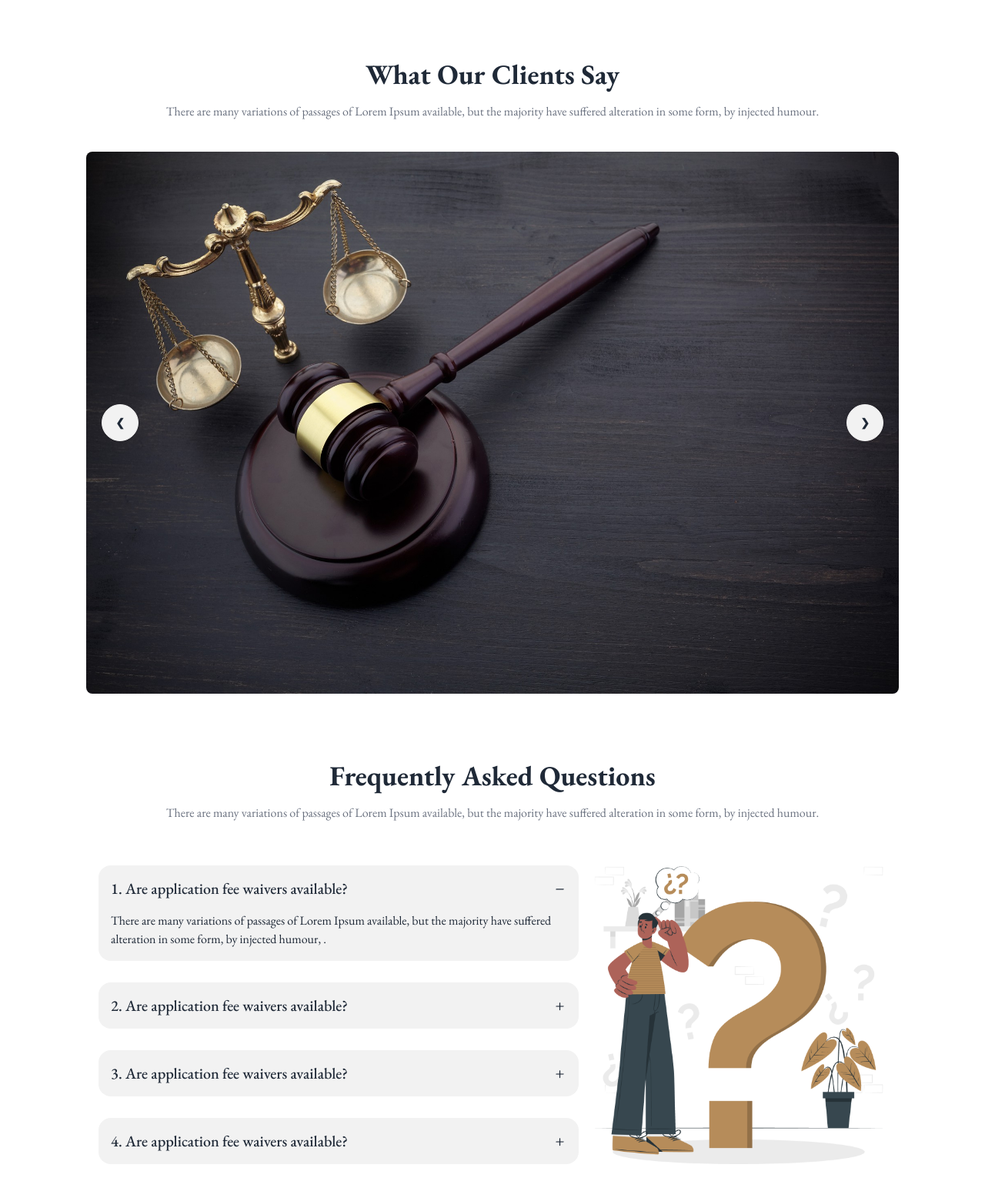
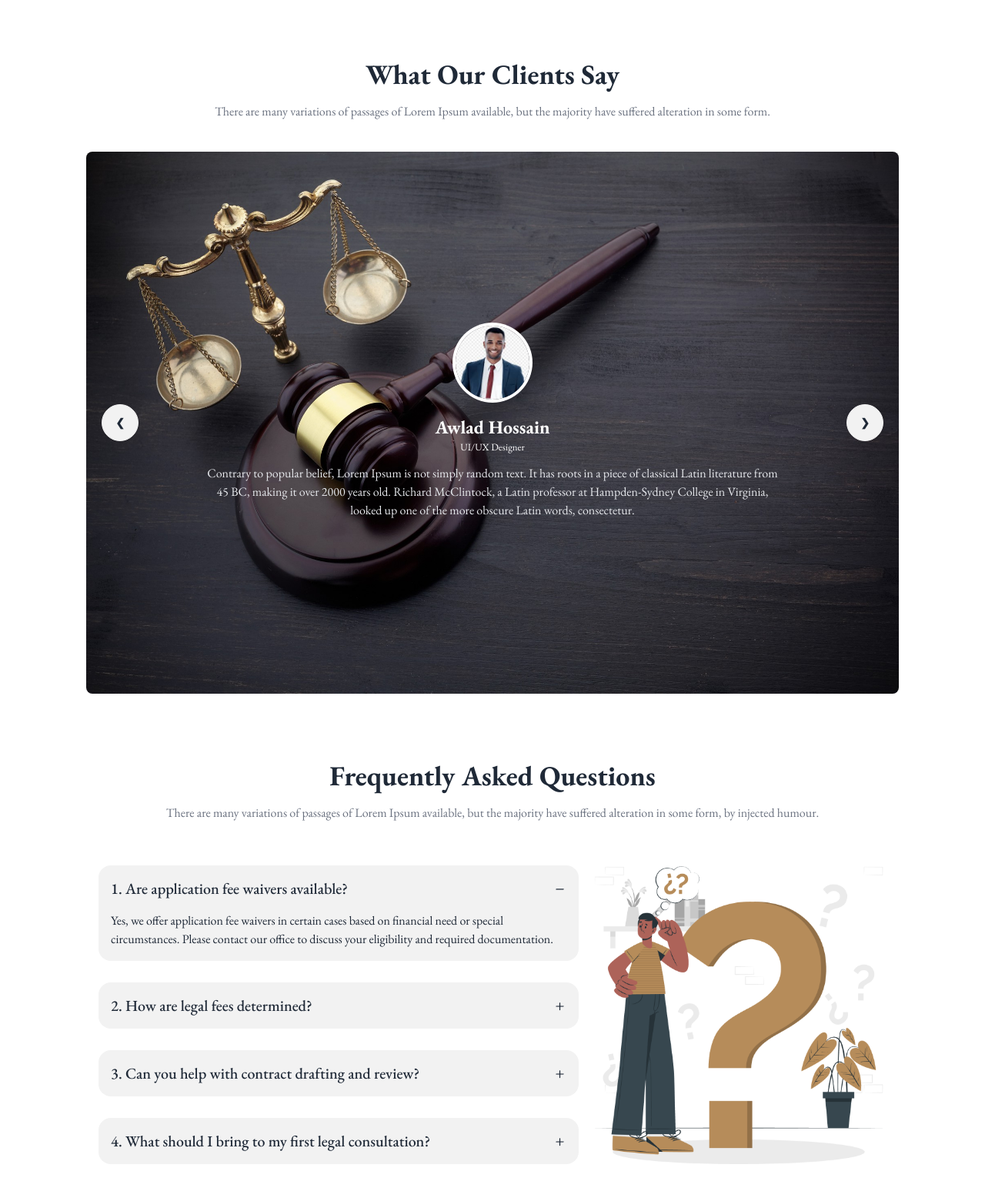
Before and after one commit to sabrh/Legal-Solutions, a plain HTML site: page index.html in a window 1280 px wide. Shown: the part 1664-3220 px from the top of the page at 77% size. Drawn offline with nearby package versions, Linux system fonts and the light colour scheme.

Commit message:
Set website theme to light and completed client reviews section

```diff
--- a/index.html
+++ b/index.html
@@ -1,5 +1,5 @@
 <!DOCTYPE html>
-<html lang="en">
+<html lang="en" data-theme="light">
 <head>
     <meta charset="UTF-8">
     <meta name="viewport" content="width=device-width, initial-scale=1.0">
@@ -121,27 +121,64 @@
         </section>
         <!--Carousel/Client Review Section-->
         <section>
-            <div class="justify-center text-center mt-20 mb-10">
+          <div class="text-center mt-20 mb-10">
               <h4 class="text-4xl font-bold mb-4">What Our Clients Say</h4>
-                <p class="text-gray-500">There are many variations of passages of Lorem Ipsum available, but the majority have suffered alteration in some form, by injected humour.</p>
+              <p class="text-gray-500">There are many variations of passages of Lorem Ipsum available, but the majority have suffered alteration in some form.</p>
           </div>
-            <div class="carousel w-full rounded-lg">
+
+          <!-- Carousel Wrapper -->
+          <div class="carousel w-full">
+              <!-- Slide 1 -->
               <div id="slide1" class="carousel-item relative w-full">
-                  <img src="images/slider-1.jpg" />
+                  <img src="images/slider-1.jpg" class="w-full rounded-lg" />
+                  <div class="absolute inset-0 flex flex-col items-center justify-center text-white text-center px-8">
+                      <div class="avatar mb-5">
+                          <div class="w-24 rounded-full ring-4 ring-white">
+                              <img src="images/client-1.jpeg" alt="client image" />
+                          </div>
+                      </div>
+                      <h4 class="font-bold text-2xl">Awlad Hossain</h4>
+                      <small class="mb-3">UI/UX Designer</small>
+                      <p class="w-3/4 text-center text-gray-200">Contrary to popular belief, Lorem Ipsum is not simply random text. It has roots in a piece of classical Latin literature from 45 BC, making it over 2000 years old. Richard McClintock, a Latin professor at Hampden-Sydney College in Virginia, looked up one of the more obscure Latin words, consectetur.</p>
+                  </div>
                   <div class="absolute left-5 right-5 top-1/2 flex -translate-y-1/2 transform justify-between">
                       <a href="#slide3" class="btn btn-circle">❮</a>
                       <a href="#slide2" class="btn btn-circle">❯</a>
                   </div>
               </div>
+
+              <!-- Slide 2 -->
               <div id="slide2" class="carousel-item relative w-full">
-                  <img src="images/slider-2.jpg" />
+                  <img src="images/slider-2.jpg" class="w-full rounded-lg" />
+                  <div class="absolute inset-0 flex flex-col items-center justify-center text-white text-center px-8">
+                      <div class="avatar mb-5">
+                          <div class="w-24 rounded-full ring-4 ring-white">
+                              <img src="images/client-2.jpeg" alt="client image" />
+                          </div>
+                      </div>
+                      <h4 class="font-bold text-2xl">Christian Bale</h4>
+                      <small class="mb-3">Businessman</small>
+                      <p class="w-3/4 text-center text-gray-200">Contrary to popular belief, Lorem Ipsum is not simply random text. It has roots in a piece of classical Latin literature from 45 BC, making it over 2000 years old. Richard McClintock, a Latin professor at Hampden-Sydney College in Virginia, looked up one of the more obscure Latin words, consectetur.</p>
+                  </div>
                   <div class="absolute left-5 right-5 top-1/2 flex -translate-y-1/2 transform justify-between">
                       <a href="#slide1" class="btn btn-circle">❮</a>
                       <a href="#slide3" class="btn btn-circle">❯</a>
                   </div>
               </div>
+
+              <!-- Slide 3 -->
               <div id="slide3" class="carousel-item relative w-full">
-                  <img src="images/slider-3.jpg" />
+                  <img src="images/slider-3.jpg" class="w-full rounded-lg" />
+                  <div class="absolute inset-0 flex flex-col items-center justify-center text-white text-center px-8">
+                      <div class="avatar mb-5">
+                          <div class="w-24 rounded-full ring-4 ring-white">
+                              <img src="images/client-3.jpeg" alt="client image" />
+                          </div>
+                      </div>
+                      <h4 class="font-bold text-2xl">Mehedi Noor</h4>
+                      <small class="mb-3">Software Engineer</small>
+                      <p class="w-3/4 text-center text-gray-200">Contrary to popular belief, Lorem Ipsum is not simply random text. It has roots in a piece of classical Latin literature from 45 BC, making it over 2000 years old. Richard McClintock, a Latin professor at Hampden-Sydney College in Virginia, looked up one of the more obscure Latin words, consectetur.</p>
+                  </div>
                   <div class="absolute left-5 right-5 top-1/2 flex -translate-y-1/2 transform justify-between">
                       <a href="#slide2" class="btn btn-circle">❮</a>
                       <a href="#slide1" class="btn btn-circle">❯</a>
@@ -164,28 +201,28 @@
                       <input type="radio" name="my-accordion-3" checked="checked" />
                       <div class="collapse-title text-xl font-medium">1. Are application fee waivers available?</div>
                       <div class="collapse-content">
-                        <p>There are many variations of passages of Lorem Ipsum available, but the majority have suffered alteration in some form, by injected humour, . </p>
+                        <p>Yes, we offer application fee waivers in certain cases based on financial need or special circumstances. Please contact our office to discuss your eligibility and required documentation.</p>
                       </div>
                     </div>
                     <div class="collapse collapse-plus bg-base-200">
                       <input type="radio" name="my-accordion-3" />
-                      <div class="collapse-title text-xl font-medium">2. Are application fee waivers available?</div>
+                      <div class="collapse-title text-xl font-medium">2. How are legal fees determined?</div>
                       <div class="collapse-content">
-                        <p>There are many variations of passages of Lorem Ipsum available, but the majority have suffered alteration in some form, by injected humour, . </p>
+                        <p>Our fees vary based on the complexity of the case and the services required. We offer transparent pricing, including hourly rates, fixed fees, and contingency-based options for specific cases.</p>
                       </div>
                     </div>
                     <div class="collapse collapse-plus bg-base-200">
                       <input type="radio" name="my-accordion-3" />
-                      <div class="collapse-title text-xl font-medium">3. Are application fee waivers available?</div>
+                      <div class="collapse-title text-xl font-medium">3. Can you help with contract drafting and review?</div>
                       <div class="collapse-content">
-                        <p>There are many variations of passages of Lorem Ipsum available, but the majority have suffered alteration in some form, by injected humour, . </p>
+                        <p>Yes, we assist with drafting, reviewing, and negotiating contracts to ensure they are legally sound and protect your interests. Our attorneys help prevent future disputes by identifying potential risks.</p>
                       </div>
                     </div>
                     <div class="collapse collapse-plus bg-base-200">
                       <input type="radio" name="my-accordion-3" />
-                      <div class="collapse-title text-xl font-medium">4. Are application fee waivers available?</div>
+                      <div class="collapse-title text-xl font-medium">4. What should I bring to my first legal consultation?</div>
                       <div class="collapse-content">
-                        <p>There are many variations of passages of Lorem Ipsum available, but the majority have suffered alteration in some form, by injected humour, . </p>
+                        <p>Bring any relevant documents, contracts, or correspondence related to your case. This helps our lawyers assess your situation and provide accurate legal guidance.</p>
                       </div>
                     </div>
                   </div>
@@ -202,45 +239,6 @@
           </div>
           <div class="grid grid-cols-1 lg:grid-cols-2">
             <!--Contact Us Cards-->
-            <!--<div class="mb-5 grid grid-cols-2">
-              <div class="card bg-gray-200 w-64 border border-stone-300">
-                <figure class="px-10 pt-10">
-                  <img src="images/location.png" alt="Location Icon" />
-                </figure>
-                <div class="card-body items-center text-center">
-                  <h4 class="card-title">Address</h4>
-                  <p>A108 Adam Street,<br> New York, NY 535022</p>
-                </div>
-              </div>
-              <div class="card bg-gray-200 w-64 border border-stone-300">
-                <figure class="px-10 pt-10">
-                  <img src="images/call.png" alt="Location Icon" />
-                </figure>
-                <div class="card-body items-center text-center">
-                  <h4 class="card-title">Call Us</h4>
-                  <p>+88 01750 00 00 00<br>+88 01750 00 00 00</p>
-                </div>
-              </div>
-              <div class="card bg-gray-200 w-64 border border-stone-300">
-                <figure class="px-10 pt-10">
-                  <img src="images/email.png" alt="Location Icon" />
-                </figure>
-                <div class="card-body items-center text-center">
-                  <h4 class="card-title">Email</h4>
-                  <p>info@gmail.com<br>info@gmail.com</p>
-                </div>
-              </div>
-              <div class="card bg-gray-200 w-64 border border-stone-300">
-                <figure class="px-10 pt-10">
-                  <img src="images/time.png" alt="Location Icon" />
-                </figure>
-                <div class="card-body items-center text-center">
-                  <h4 class="card-title">Working Hours</h4>
-                  <p>Mon-Fri: 9AM to 5PM<br>Sunday: 9AM to 1 PM</p>
-                </div>
-              </div>
-            </div>-->
-
             <div class="grid grid-cols-2 bg-gray-200 m-5">
               <!-- Box 1 -->
               <div class="flex flex-col items-center justify-center border border-gray-300 p-6">
```
Also changed, not shown: tailwind.config.js (+8 -0 lines), images/client-1.jpeg (added), images/client-2.jpeg (added), images/client-3.jpeg (added). Lines whose indentation alone changed are shown as unchanged.
